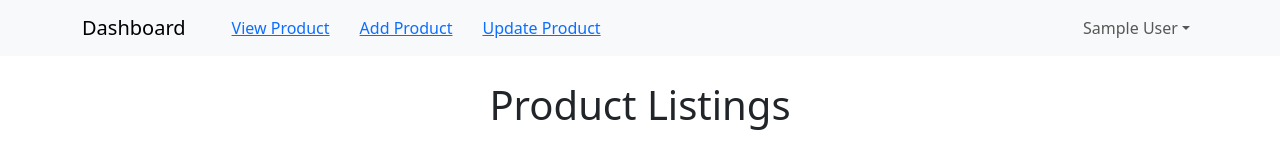
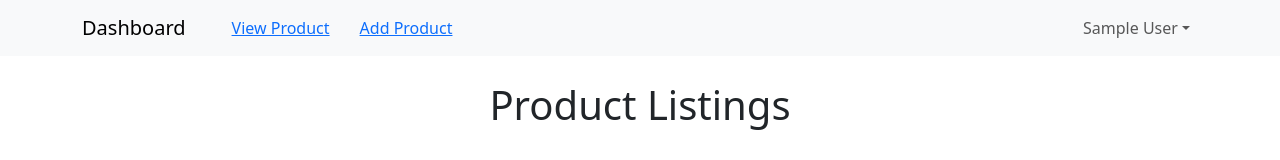
Before and after one commit to Rajiv-Bhandari/Dashboard-React, a React (Create React App) app: page / in a window 1280 px wide. Shown: the top 160 px of the page. Built offline with nearby package versions, Linux system fonts and the light colour scheme; no server answers; sample sign-in values are in the browser's storage.

Commit message:
removed update product from navbar

```diff
--- a/src/Header.js
+++ b/src/Header.js
@@ -25,7 +25,7 @@ export default function Header() {
               <>
                 <Link to="/">View Product</Link>
                 <Link to="/add">Add Product</Link>
-                <Link to="/update">Update Product</Link>
+                {/* <Link to="/update">Update Product</Link> */}
               </>
             ) : (
               <>
```
